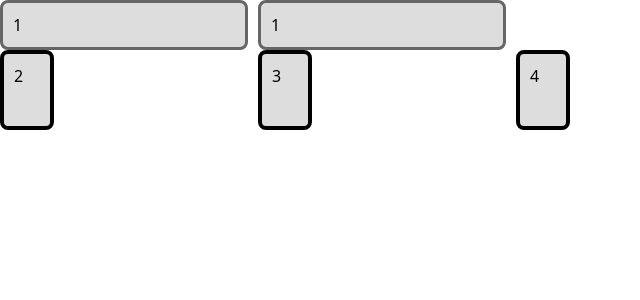
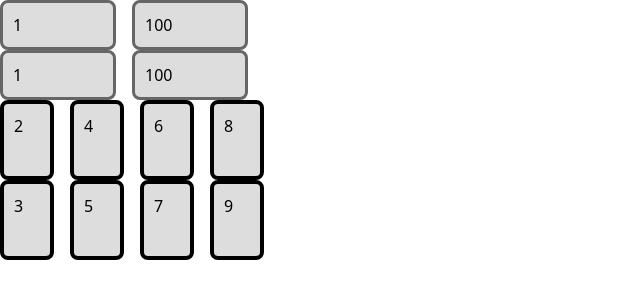
Before and after one commit to Smowling/Order98, a Nuxt app: page / in a window 1280 px wide. Shown: the top 300 px of the page, without its empty margins (0-640 px from the left). Built offline with nearby package versions, Linux system fonts and the light colour scheme.

Commit message:
poc inprog

```diff
--- a/pages/index.vue
+++ b/pages/index.vue
@@ -1,24 +1,36 @@
 <template>
     <div>
         <div class="container">
-            <div id="asc1" class="box" @dragover="dragOver" @drop="drop">{{ asc1[asc1.length - 1] }}
-            </div>
-            <div id="asc2" class="box" @dragover="dragOver" @drop="drop">{{ asc2[asc2.length - 1] }}
+            <div class="columns-2">
+                <div id="asc1" class="box" @dragover="dragOver" @drop="drop">{{ asc1[asc1.length - 1] }}
+                </div>
+                <div id="asc2" class="box" @dragover="dragOver" @drop="drop">{{ asc2[asc2.length - 1] }}
+                </div>
+                <div id="desc1" class="box" @dragover="dragOver" @drop="drop">{{ desc1[desc1.length - 1] }}
+                </div>
+                <div id="desc2" class="box" @dragover="dragOver" @drop="drop">{{ desc2[desc2.length - 1] }}
+                </div>
             </div>
         </div>
         <div class="container">
-            <div id="1" draggable="true" class="card" @dragstart="dragStart">2</div>
-            <div id="2" draggable="true" class="card" @dragstart="dragStart">3</div>
-            <div id="3" draggable="true" class="card" @dragstart="dragStart">4</div>
+            <div class="columns-4">
+                <div v-for="(card, index) in hand" id="index" draggable="true" class="card" @dragstart="dragStart">{{
+                    card }}</div>
+            </div>
+
         </div>
     </div>
 </template>
 
 <script setup>
 
-const asc1 = ref(['1'])
-const asc2 = ref(['1'])
+const asc1 = ref([1])
+const asc2 = ref([1])
+const desc1 = ref([100])
+const desc2 = ref([100])
 
+const hand = ref([2, 3, 4, 5, 6, 7, 8, 9])
+const deck = ref([99, 98, 97, 96])
 
 
 
@@ -36,7 +48,8 @@ const drop = (event) => {
     if (!targetElement.getAttribute('draggable')) {
         targetElement.appendChild(draggedElement);
         if (targetElement.id === 'asc1') {
-            asc1.value.push(draggedElement.textContent);
+            asc1.value.push(parseInt(draggedElement.textContent, 10));
+            console.log(asc1.value)
         } else if (targetElement.id === 'asc2') {
             asc2.value.push(draggedElement.textContent);
         }
```
